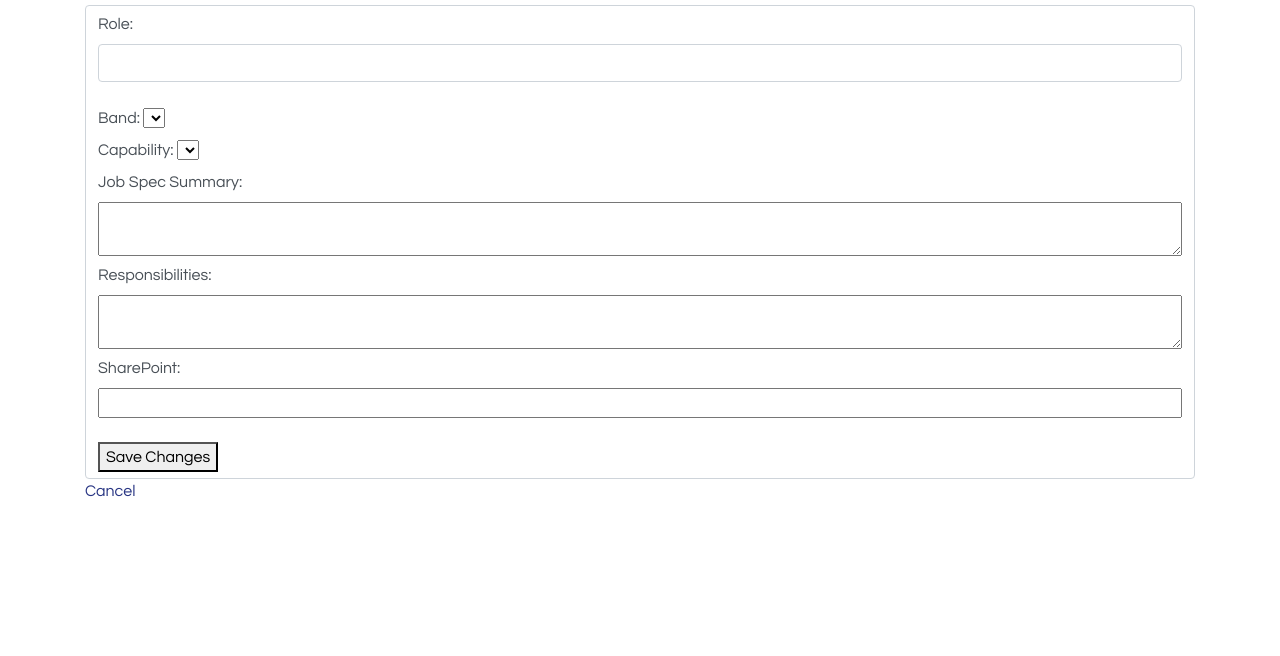
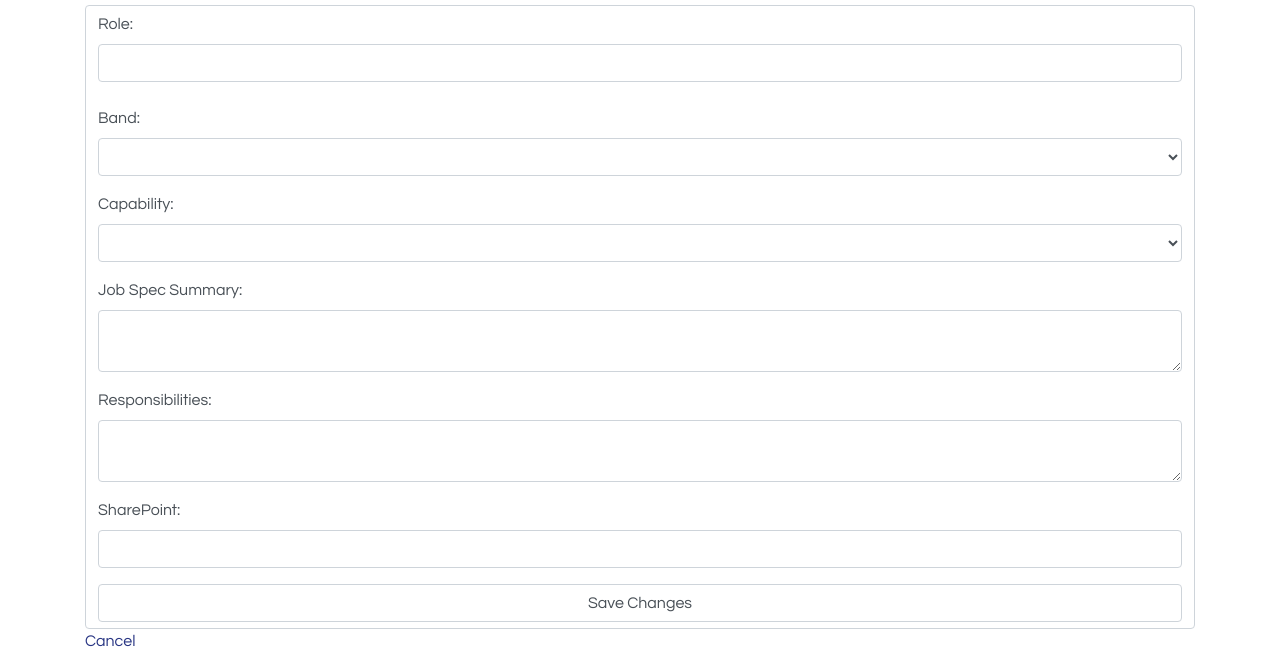
Before and after one commit to anthony-raybould/bham1-front-end, a website: page views/job-roles/edit.html in a window 1280 px wide. Shown: the part 115-771 px from the top of the page. Drawn offline with nearby package versions, Linux system fonts and the light colour scheme; files that its build step writes are made by us from their sources.

Commit message:
updated UI for edit a role

```diff
--- a/views/job-roles/edit.html
+++ b/views/job-roles/edit.html
@@ -10,33 +10,44 @@
         <label for="jobRoleName">Role:</label>
         <input type="text" id="jobRoleName" name="jobRoleName" value="{{ jobRoles.jobRoleName }}" required class="form-control"><br>
 
+        <div class="form-group">
             <label for="band">Band:</label>
-        <select  id="band" name="band" required>
+            <select  id="band" name="band" required class="form-control">
                 {% for band in bands %}
                     <option value="{{ band.bandID }}" {% if band.bandID == jobRoles.band.bandID %} selected {% endif %}>
                         {{ band.bandName }}
                     </option>
                 {% endfor %}
-        </select> <br>
+            </select>
+        </div>
 
+         <div class="form-group">
         <label for="capability">Capability:</label>
-        <select id="capability" name="capability" required>
+        <select id="capability" name="capability" required class="form-control">
             {% for capability in capabilities %}
                 <option value="{{ capability.capabilityID }}" {% if capability.capabilityID == jobRoles.capability.capabilityID %} selected {% endif %}>
                     {{ capability.capabilityName }}
                 </option>
             {% endfor %}
-        </select><br>
+        </select>
+        </div>
+
+        <div  class="form-group">
             <label for="jobSpecSummary">Job Spec Summary:</label>
-        <textarea  id="jobSpecSummary" name="jobSpecSummary" required class="expandable-input">{{jobRoles.jobSpecSummary}}</textarea><br>
+            <textarea  id="jobSpecSummary" name="jobSpecSummary" required class="form-control">{{jobRoles.jobSpecSummary}}</textarea>
+        </div>
 
+        <div  class="form-group">
             <label for="responsibilities">Responsibilities:</label>
-        <textarea id="responsibilities"  name="responsibilities" required class="expandable-input">{{jobRoles.responsibilities}}</textarea><br>
+            <textarea id="responsibilities"  name="responsibilities" required class="form-control">{{jobRoles.responsibilities}}</textarea>
+        </div>
 
+        <div  class="form-group">
             <label for="sharePoint">SharePoint:</label>
-        <input id="sharePoint"  name="sharePoint" value="{{ jobRoles.sharePoint}}" required class="expandable-input"></input><br>
-        <br>
-        <button type="submit">Save Changes</button>
+            <input id="sharePoint"  name="sharePoint" value="{{jobRoles.sharePoint}}" required class="form-control"></input>
+        </div>
+
+        <button type="submit" class="form-control">Save Changes</button>
 
     </form>
     <a href="/job-roles">Cancel</a>
```
Lines whose indentation alone changed are shown as unchanged.
